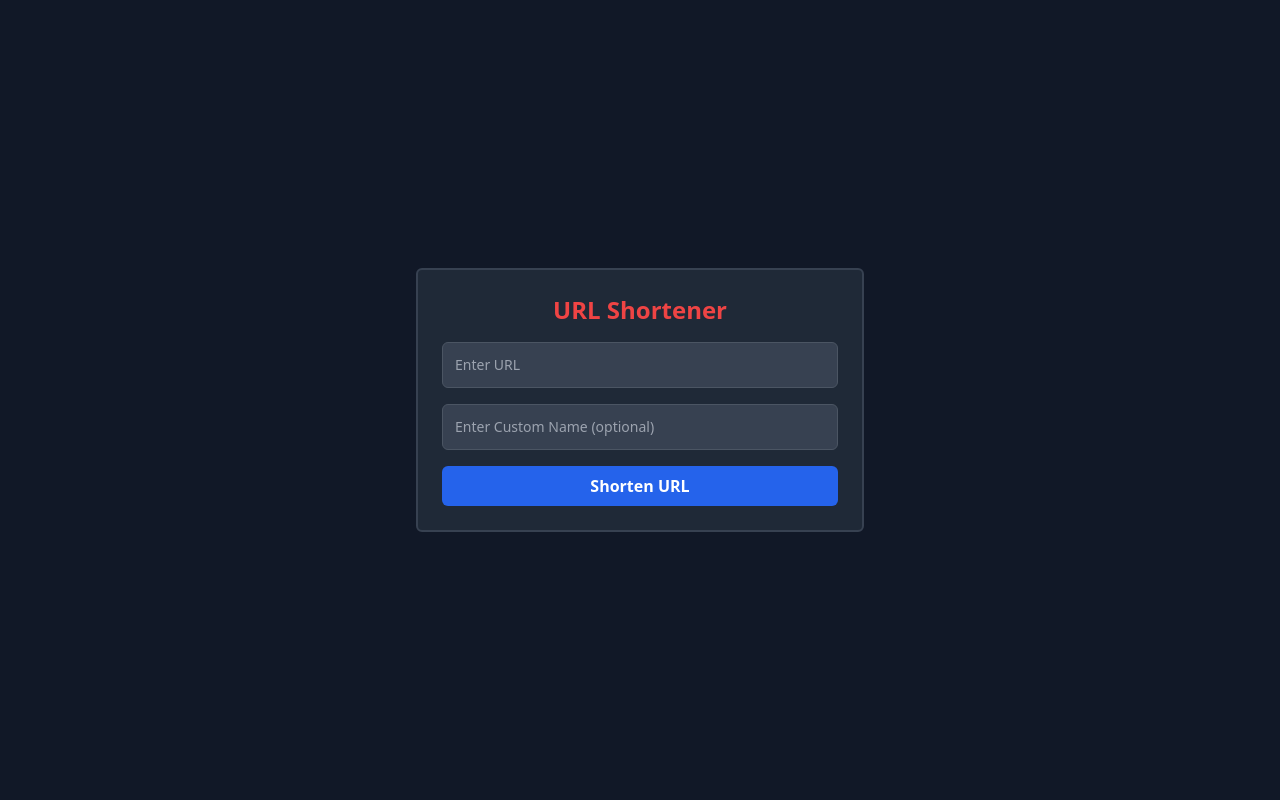
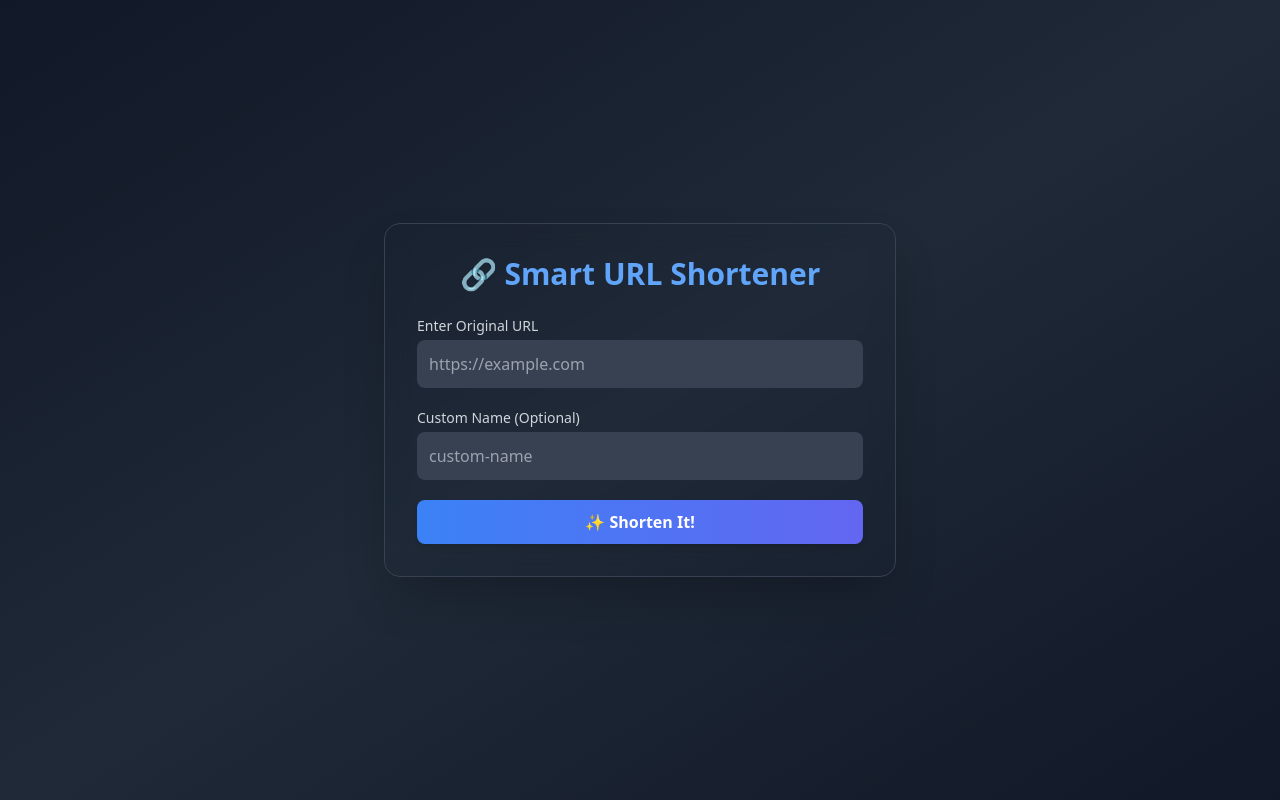
Before and after one commit to yash-io/SuS, a React (Vite) app: page / in a window 1280 px wide. Built offline with nearby package versions, Linux system fonts and the light colour scheme.

Commit message:
Updated ui short.jsx

```diff
--- a/src/short.jsx
+++ b/src/short.jsx
@@ -1,6 +1,13 @@
 import React, { useState } from "react";
 import { db } from "./firebase";
-import { collection, addDoc, getDocs, query, where, serverTimestamp } from "firebase/firestore";
+import {
+  collection,
+  addDoc,
+  getDocs,
+  query,
+  where,
+  serverTimestamp,
+} from "firebase/firestore";
 
 const Short = () => {
   const [url, setUrl] = useState("");
@@ -19,16 +26,17 @@ const Short = () => {
   };
 
   const checkUrlExists = async (originalUrl, shortUrl) => {
-    // Check if the original URL already exists
     const q = query(collection(db, "urls"), where("url", "==", originalUrl));
     const querySnapshot = await getDocs(q);
     if (!querySnapshot.empty) {
       return querySnapshot.docs[0].data().shortUrl;
     }
 
-    // Check if the custom short URL already exists
     if (shortUrl) {
-      const qShort = query(collection(db, "urls"), where("shortUrl", "==", shortUrl));
+      const qShort = query(
+        collection(db, "urls"),
+        where("shortUrl", "==", shortUrl)
+      );
       const queryShortSnapshot = await getDocs(qShort);
       if (!queryShortSnapshot.empty) {
         alert("This custom name is already taken. Please choose another one.");
@@ -41,7 +49,10 @@ const Short = () => {
 
   const addUrl = async () => {
     const shortUrl = customName || generateShortUrl(originalUrl);
-    const exists = await checkUrlExists(originalUrl, customName ? customName : null);
+    const exists = await checkUrlExists(
+      originalUrl,
+      customName ? customName : null
+    );
     if (exists) {
       setNewUrl(exists);
       console.log("URL already exists.");
@@ -80,50 +91,58 @@ const Short = () => {
   };
 
   return (
-    <div className="flex justify-center items-center h-screen bg-gray-900 text-white p-4">
-      <div className="border-2 border-gray-700 rounded-md bg-gray-800 p-6 w-full max-w-md">
-        <h1 className="mb-4 text-center text-2xl text-red-500 font-bold">URL Shortener</h1>
-        <form onSubmit={handleSubmit} className="space-y-4">
+    <div className="flex justify-center items-center min-h-screen bg-gradient-to-br from-gray-900 via-gray-800 to-gray-900 text-white px-4">
+      <div className="bg-gray-850 border border-gray-700 rounded-2xl shadow-2xl p-8 w-full max-w-lg backdrop-blur-md">
+        <h1 className="text-3xl font-extrabold text-center text-blue-400 mb-6">🔗 Smart URL Shortener</h1>
+
+        <form onSubmit={handleSubmit} className="space-y-5">
+          <div className="flex flex-col">
+            <label className="mb-1 text-sm text-gray-300">Enter Original URL</label>
             <input
-            type="text"
+              type="url"
               value={url}
-            placeholder="Enter URL"
+              placeholder="https://example.com"
               onChange={(e) => setUrl(e.target.value)}
-            className="border border-gray-600 bg-gray-700 p-3 rounded-md w-full text-sm text-white"
+              className="rounded-lg p-3 bg-gray-700 text-white focus:ring-2 focus:ring-blue-400 outline-none"
               required
             />
+          </div>
+
+          <div className="flex flex-col">
+            <label className="mb-1 text-sm text-gray-300">Custom Name (Optional)</label>
             <input
               type="text"
               value={customName}
-            placeholder="Enter Custom Name (optional)"
+              placeholder="custom-name"
               onChange={(e) => setCustomName(e.target.value)}
-            className="border border-gray-600 bg-gray-700 p-3 rounded-md w-full text-sm text-white"
+              className="rounded-lg p-3 bg-gray-700 text-white focus:ring-2 focus:ring-blue-400 outline-none"
             />
+          </div>
+
           <button
             type="submit"
-            className="w-full bg-blue-600 hover:bg-blue-700 text-white font-bold py-2 px-4 rounded-md"
+            className="w-full bg-gradient-to-r from-blue-500 to-indigo-500 hover:from-indigo-500 hover:to-blue-500 text-white py-2.5 font-bold rounded-lg shadow-md transition-transform transform hover:scale-105"
           >
-            Shorten URL
+            ✨ Shorten It!
           </button>
         </form>
+
         {newUrl && (
-          <div className="mt-6 text-center">
-            <p>
-              Short URL:{" "}
+          <div className="mt-6 bg-gray-700 p-4 rounded-lg text-center animate-fade-in">
+            <p className="text-lg font-semibold mb-2">Here’s your short URL:</p>
             <a
               href={`https://s-us.vercel.app/${newUrl}`}
               target="_blank"
               rel="noopener noreferrer"
-                className="text-blue-400 underline"
+              className="text-blue-300 underline hover:text-blue-400"
             >
               https://s-us.vercel.app/{newUrl}
             </a>
-            </p>
             <button
               onClick={handleCopy}
-              className="mt-4 bg-green-600 hover:bg-green-700 text-white py-2 px-4 rounded-md"
+              className="mt-4 inline-block bg-green-500 hover:bg-green-600 text-white px-5 py-2 rounded-lg shadow-lg transition-transform transform hover:scale-105"
             >
-              {copied ? "Copied!" : "Copy to Clipboard"}
+              {copied ? "✅ Copied!" : "📋 Copy to Clipboard"}
             </button>
           </div>
         )}
```
Lines whose indentation alone changed are shown as unchanged.
